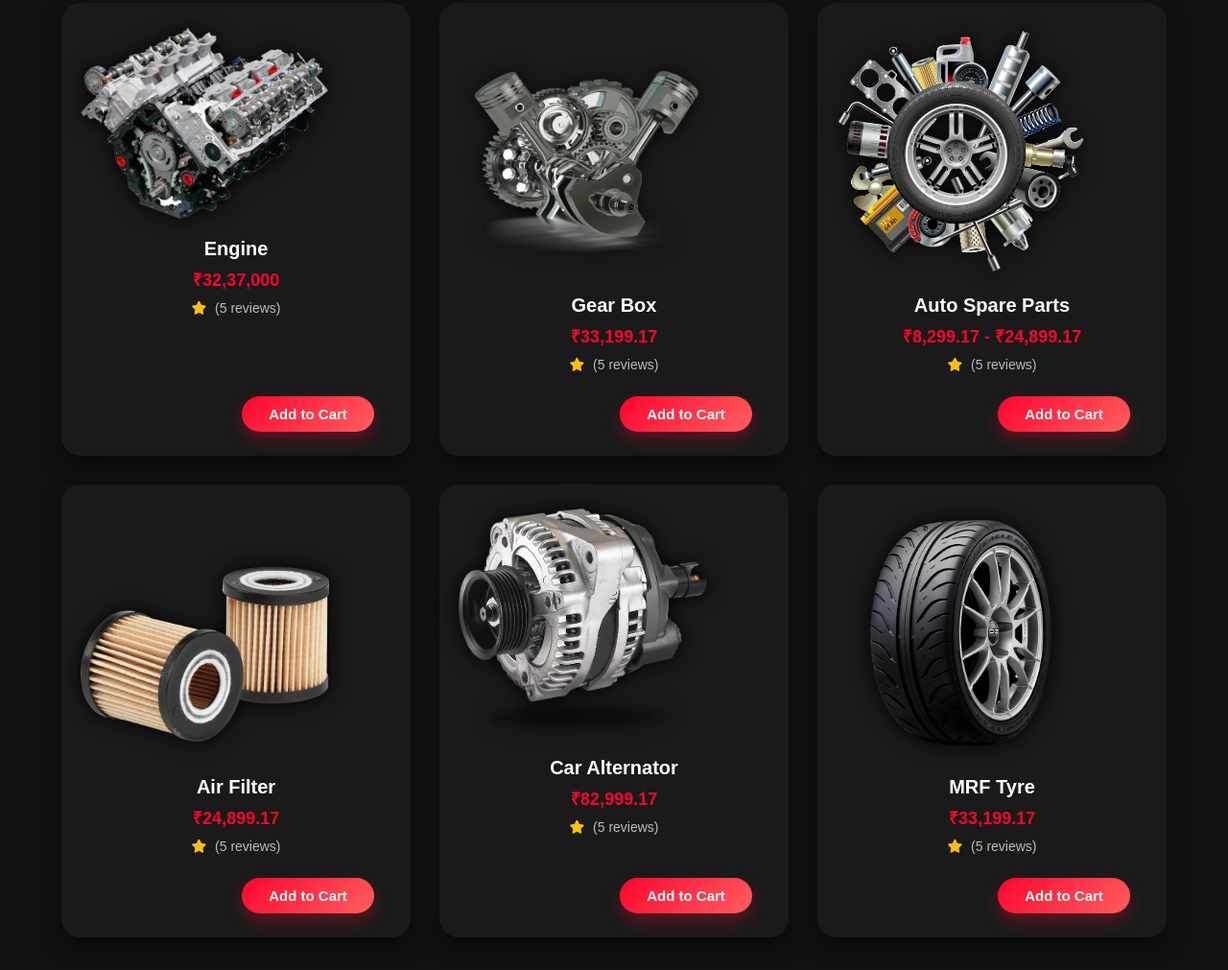
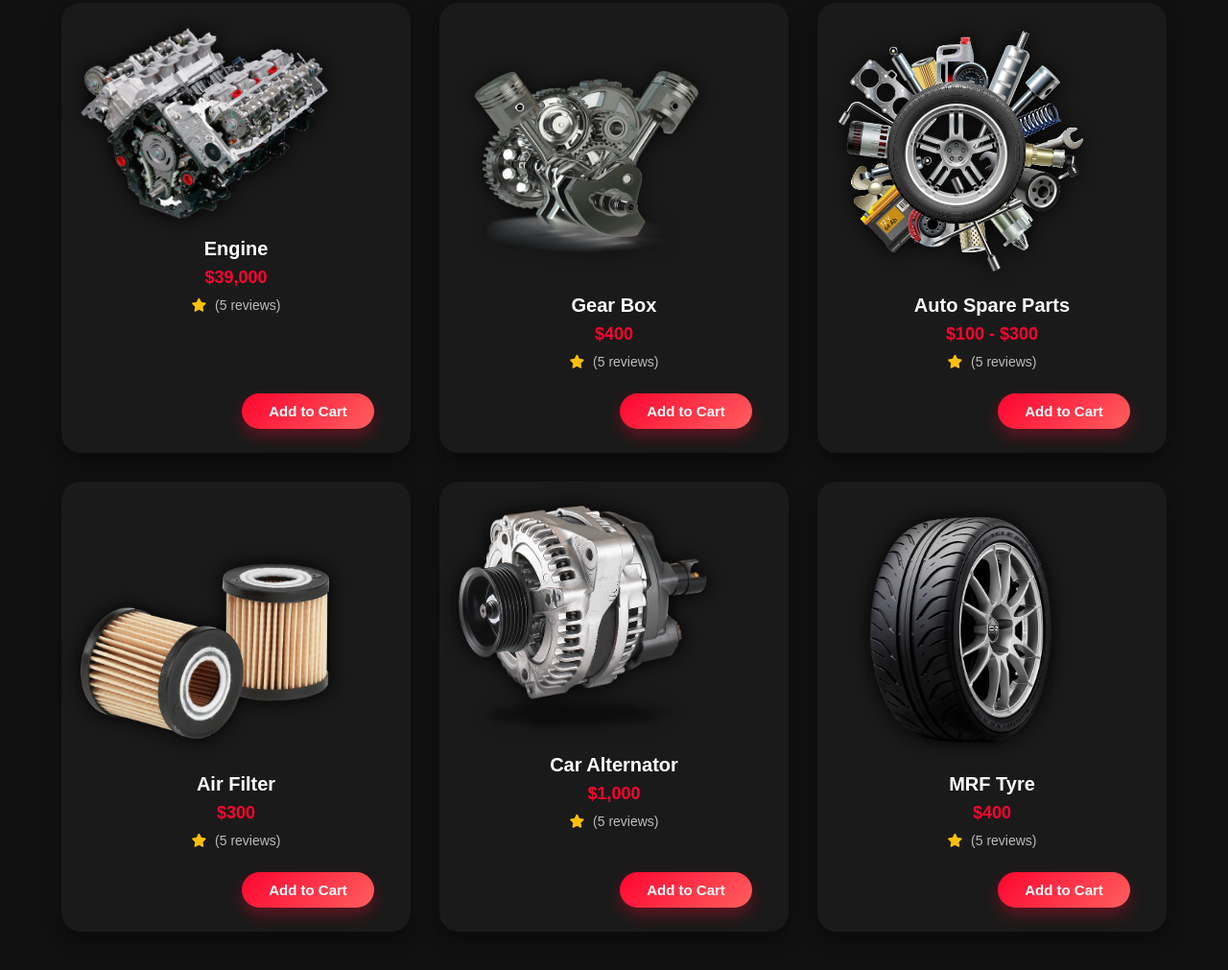
Before and after one commit to sambhav-007/FEE-Xmotors, a plain HTML site: page cardealership.html in a window 1280 px wide. Shown: the part 2671-3682 px from the top of the page at 96% size. Drawn offline with nearby package versions, Linux system fonts and the light colour scheme.

Commit message:
Update cardealership.html

```diff
--- a/cardealership.html
+++ b/cardealership.html
@@ -7,7 +7,6 @@
     <!-- link css -->
     <link rel="stylesheet" href="style.css">
     <style>
-      /* Add just the hover effect styles */
       .navbar a {
         position: relative;
       }
@@ -113,9 +112,9 @@
           <label>Budget Range:</label>
             <select required>
             <option disabled selected>Select range</option>
-            <option>Below ₹1 crore</option>
-            <option>₹1-10 crore</option>
-            <option>Above ₹10 crore</option>
+            <option>Below $120,000</option>
+            <option>$120,000 - $1.2 million</option>
+            <option>Above $1.2 million</option>
           </select>
 
           <label>Car Model</label>
@@ -227,7 +226,7 @@
         <div class="box">
           <img src="img/part1.png" alt="Engine" class="part-img">
           <h3>Engine</h3>
-          <span>₹32,37,000</span>
+          <span>$39,000</span>
           <div class="reviews"><i class="fa-solid fa-star"></i> (5 reviews)</div>
           <div class="btn-wrap">
             <a href="#" class="btn" id="add-to-cart" data-name="Engine" data-price="39000">Add to Cart</a>
@@ -238,7 +237,7 @@
         <div class="box">
           <img src="img/part2.png" alt="Gear Box" class="part-img">
           <h3>Gear Box</h3>
-          <span>₹33,199.17</span>
+          <span>$400</span>
           <div class="reviews"><i class="fa-solid fa-star"></i> (5 reviews)</div>
           <div class="btn-wrap">
             <a href="#" class="btn" id="add-to-cart" data-name="Gear Box" data-price="399">Add to Cart</a>
@@ -249,7 +248,7 @@
         <div class="box">
           <img src="img/part3.png" alt="Auto Spare Parts" class="part-img">
           <h3>Auto Spare Parts</h3>
-          <span>₹8,299.17 - ₹24,899.17</span>
+          <span>$100 - $300</span>
           <div class="reviews"><i class="fa-solid fa-star"></i> (5 reviews)</div>
           <div class="btn-wrap">
             <a href="#" class="btn" id="add-to-cart" data-name="Auto Spare Parts" data-price="299">Add to Cart</a>
@@ -260,7 +259,7 @@
         <div class="box">
           <img src="img/part4.png" alt="Air Filter" class="part-img">
           <h3>Air Filter</h3>
-          <span>₹24,899.17</span>
+          <span>$300</span>
           <div class="reviews"><i class="fa-solid fa-star"></i> (5 reviews)</div>
           <div class="btn-wrap">
             <a href="#" class="btn" id="add-to-cart" data-name="Air Filter" data-price="299">Add to Cart</a>
@@ -271,7 +270,7 @@
         <div class="box">
           <img src="img/part5.png" alt="Car Alternator" class="part-img">
           <h3>Car Alternator</h3>
-          <span>₹82,999.17</span>
+          <span>$1,000</span>
           <div class="reviews"><i class="fa-solid fa-star"></i> (5 reviews)</div>
           <div class="btn-wrap">
             <a href="#" class="btn" id="add-to-cart" data-name="Car Alternator" data-price="999">Add to Cart</a>
@@ -282,7 +281,7 @@
         <div class="box">
           <img src="img/part6.png" alt="MRF Tyre" class="part-img">
           <h3>MRF Tyre</h3>
-          <span>₹33,199.17</span>
+          <span>$400</span>
           <div class="reviews"><i class="fa-solid fa-star"></i> (5 reviews)</div>
           <div class="btn-wrap">
             <a href="#" class="btn" id="add-to-cart" data-name="MRF Tyre" data-price="399">Add to Cart</a>
@@ -290,7 +289,6 @@
         </div>
       </div>
     </section>
-
 
   <section class="test-drive" id="test-drive">
     <div class="heading">
```
